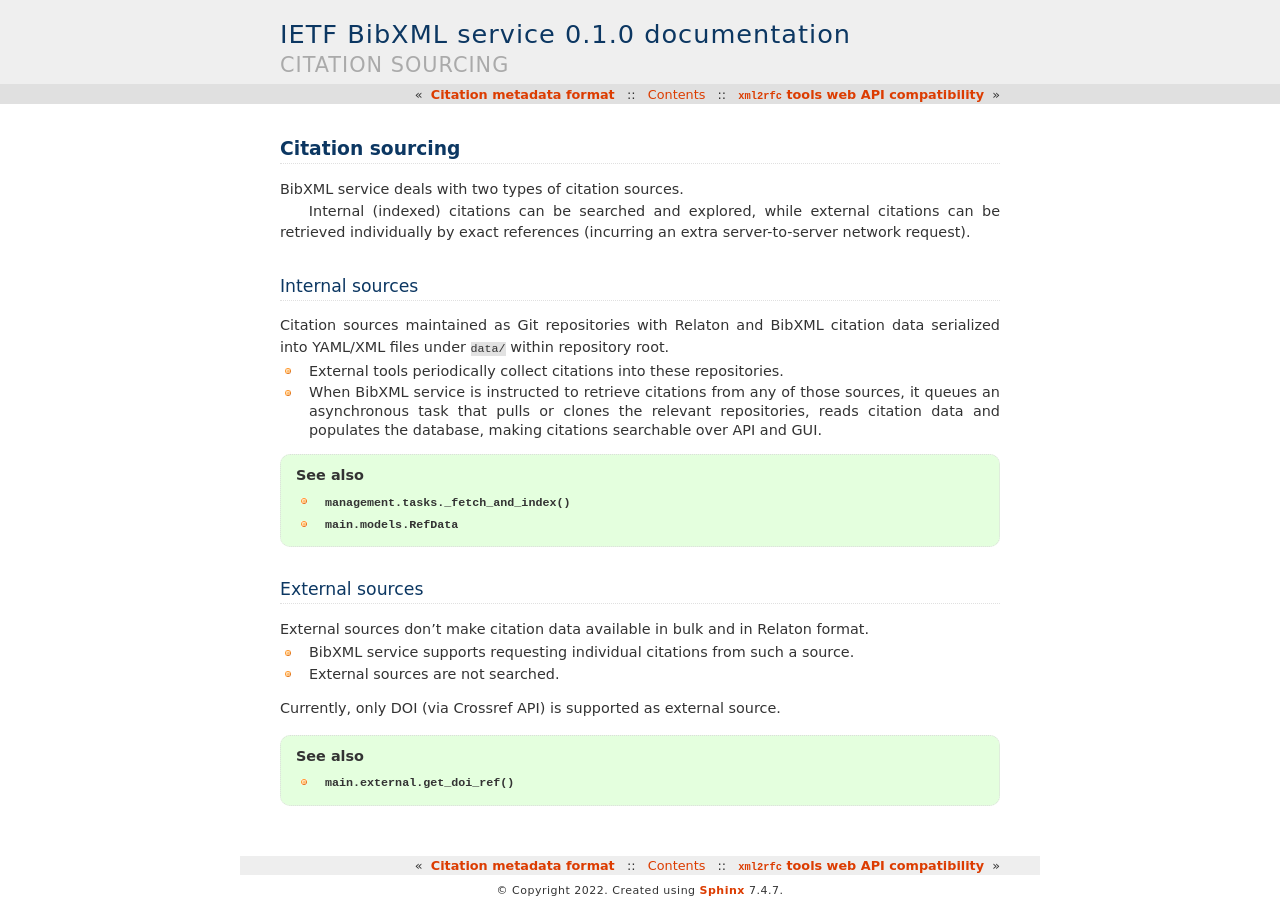
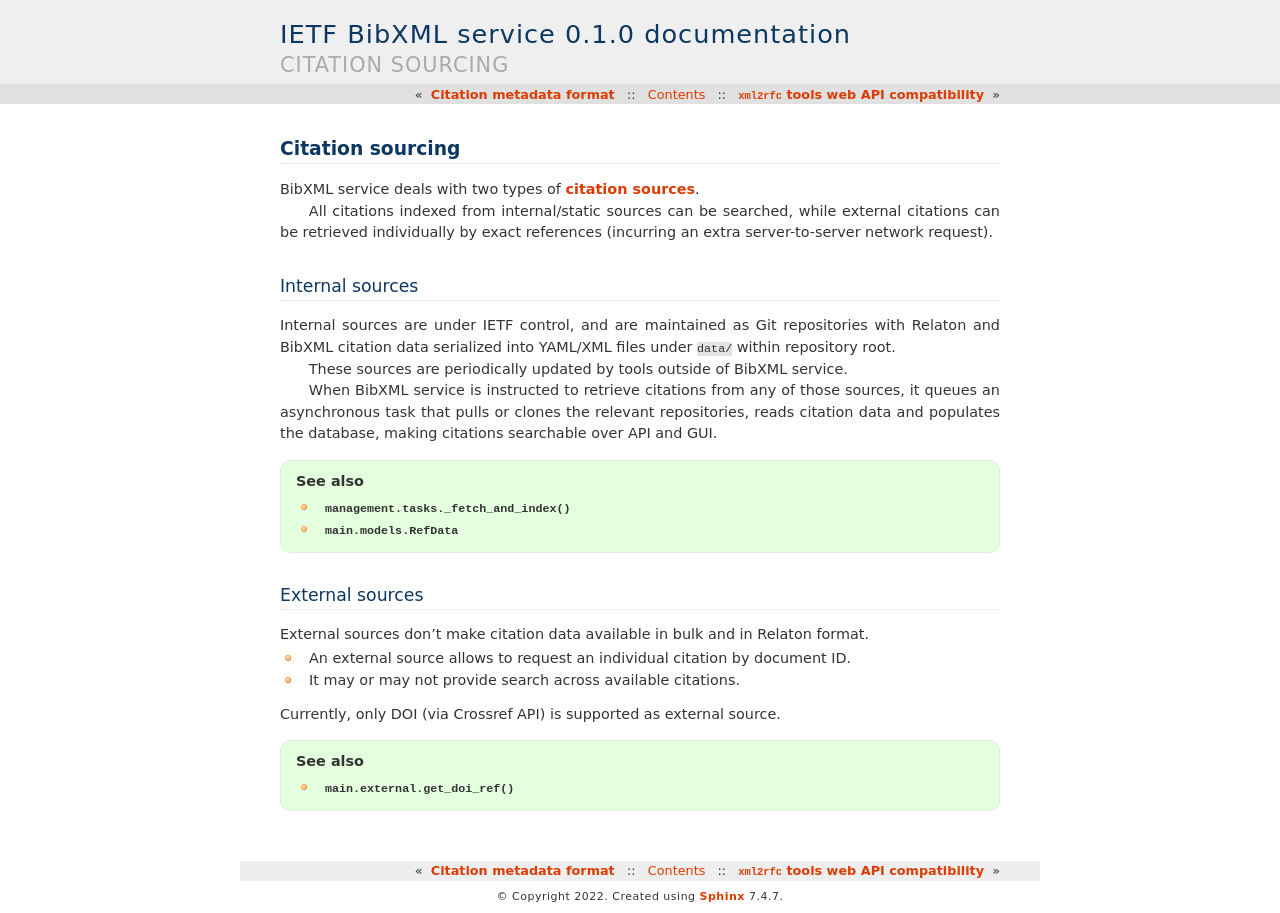
Before and after one commit to ietf-tools/bibxml-service, a Sphinx documentation site: the page built from docs/topics/sourcing.rst, in a window 1280 px wide. Built offline with Sphinx 7.4.7, drawn with Linux system fonts in a browser that asks for light colours; pages that are not in the unit, such as notebooks, are missing from menus.

Commit message:
docs: expand & update

```diff
--- a/docs/topics/sourcing.rst
+++ b/docs/topics/sourcing.rst
@@ -2,25 +2,28 @@
 Citation sourcing
 =================
 
-BibXML service deals with two types of citation sources.
+BibXML service deals with two types
+of :term:`citation sources <citation source>`.
 
-Internal (indexed) citations can be searched and explored,
+All citations indexed from internal/static sources can be searched,
 while external citations can be retrieved individually by exact references
 (incurring an extra server-to-server network request).
 
 Internal sources
 ================
 
-Citation sources maintained as Git repositories
+Internal sources are under IETF control,
+and are maintained as Git repositories
 with Relaton and BibXML citation data serialized into YAML/XML files
 under ``data/`` within repository root.
 
-- External tools periodically collect citations into these repositories.
-- When BibXML service is instructed to retrieve citations
-  from any of those sources, it queues an asynchronous task
-  that pulls or clones the relevant repositories,
-  reads citation data and populates the database,
-  making citations searchable over API and GUI.
+These sources are periodically updated by tools outside of BibXML service.
+
+When BibXML service is instructed to retrieve citations
+from any of those sources, it queues an asynchronous task
+that pulls or clones the relevant repositories,
+reads citation data and populates the database,
+making citations searchable over API and GUI.
 
 .. seealso::
 
@@ -33,8 +36,8 @@ External sources
 External sources don’t make citation data available
 in bulk and in Relaton format.
 
-- BibXML service supports requesting individual citations from such a source.
-- External sources are not searched.
+- An external source allows to request an individual citation by document ID.
+- It may or may not provide search across available citations.
 
 Currently, only DOI (via Crossref API) is supported as external source.
 
```
Also changed, not shown: docs/ref/glossary.rst (+11 -8 lines), docs/ref/modules/main.rst (+14 -8 lines).
